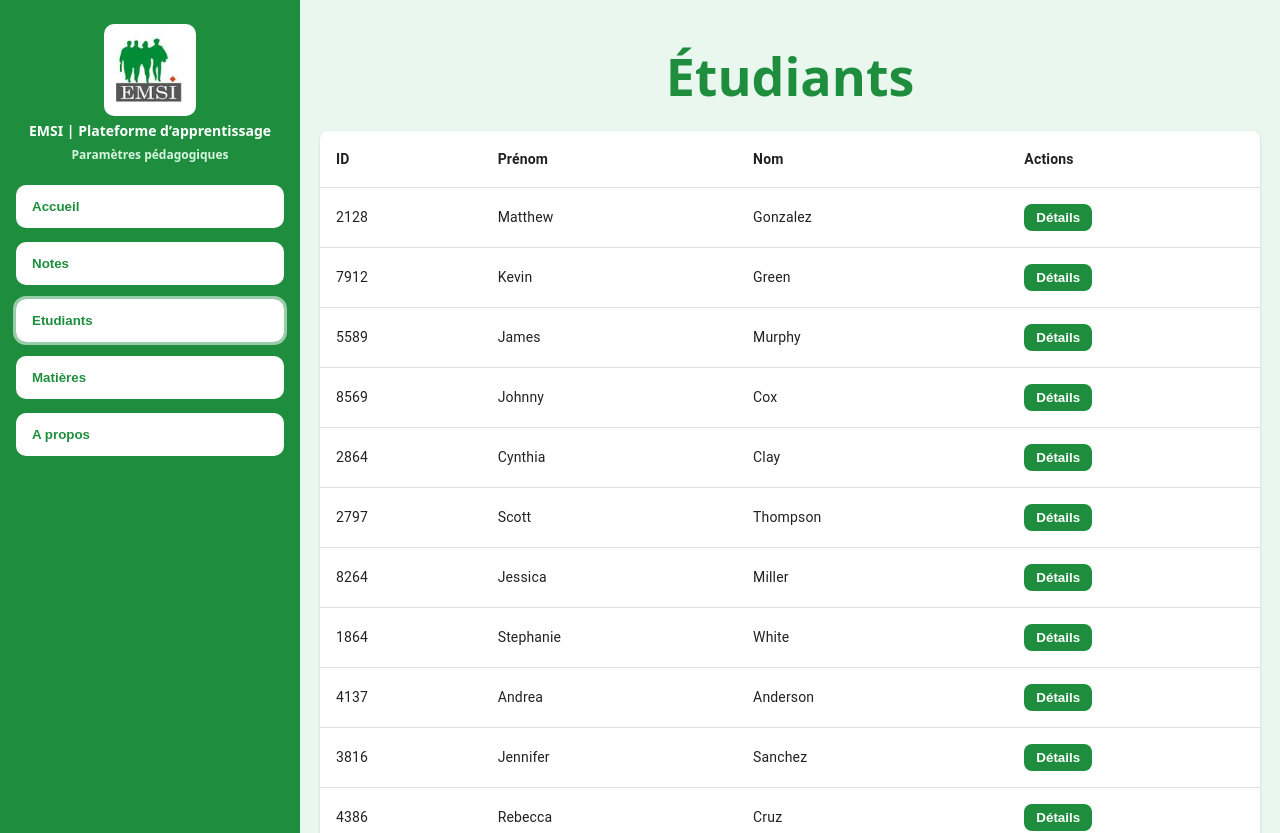
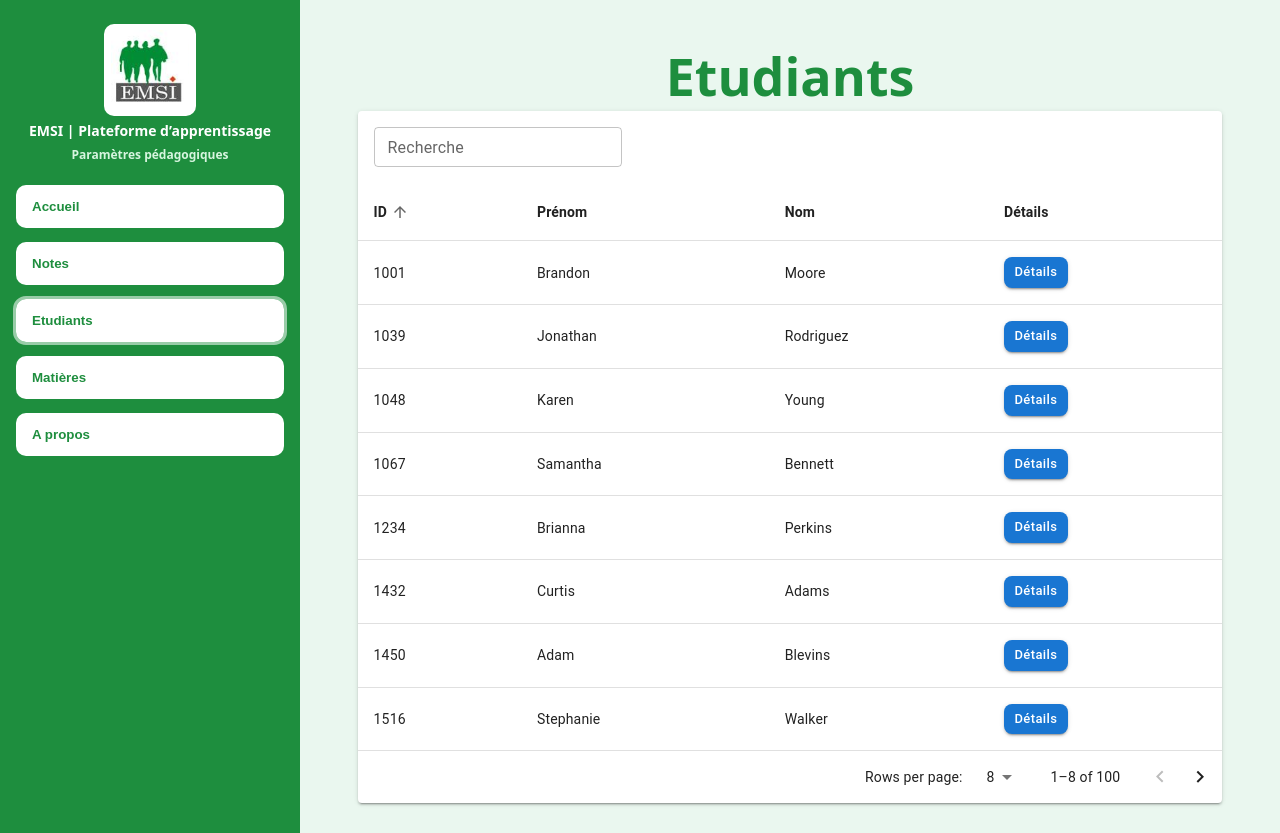
Before and after one commit to MBDS-CASA/react101-BouchaibNamir1, a React (Vite) app: page /etudiants in a window 1280 px wide. Shown: the top 833 px of the page. Built offline with nearby package versions, Linux system fonts and the light colour scheme.

Commit message:
TD06: Optimisation affichage (recherche, tri, pagination)

```diff
--- a/src/components/Apropos.jsx
+++ b/src/components/Apropos.jsx
@@ -1,12 +1,20 @@
+import Paper from "@mui/material/Paper";
+
 export default function Apropos() {
   return (
     <main className="main">
       <h1 className="app-title">A propos</h1>
 
-      <p style={{ fontWeight: "bold" }}>
-        Ce projet est réalisé par <br />
-        Bouchaib Namir — 2025
-      </p>
+      <div style={{ width: "min(800px, 92%)", margin: "0 auto" }}>
+        <Paper sx={{ p: 3, borderRadius: 3 }}>
+          <p style={{ marginTop: 0 }}>
+            Ce projet est réalisé par <b>Bouchaib Namir</b> — 2025.
+          </p>
+          <p style={{ marginBottom: 0 }}>
+            EMSI | Plateforme d’apprentissage — Paramètres pédagogiques
+          </p>
+        </Paper>
+      </div>
     </main>
   );
 }
--- /dev/null
+++ b/src/components/DataTable.jsx
@@ -0,0 +1,147 @@
+import { useMemo, useState } from "react";
+
+import Paper from "@mui/material/Paper";
+import Table from "@mui/material/Table";
+import TableBody from "@mui/material/TableBody";
+import TableCell from "@mui/material/TableCell";
+import TableContainer from "@mui/material/TableContainer";
+import TableHead from "@mui/material/TableHead";
+import TablePagination from "@mui/material/TablePagination";
+import TableRow from "@mui/material/TableRow";
+import TableSortLabel from "@mui/material/TableSortLabel";
+import TextField from "@mui/material/TextField";
+import Stack from "@mui/material/Stack";
+
+function compare(a, b, orderBy) {
+  const va = a?.[orderBy];
+  const vb = b?.[orderBy];
+
+  // nombres
+  if (typeof va === "number" && typeof vb === "number") return va - vb;
+
+  // dates (YYYY-MM-DD)
+  const da = Date.parse(va);
+  const db = Date.parse(vb);
+  if (!Number.isNaN(da) && !Number.isNaN(db)) return da - db;
+
+  // strings
+  return String(va ?? "").localeCompare(String(vb ?? ""), "fr", {
+    sensitivity: "base",
+  });
+}
+
+export default function DataTable({ columns, rows }) {
+  const [query, setQuery] = useState("");
+  const [orderBy, setOrderBy] = useState(columns?.[0]?.key || "id");
+  const [order, setOrder] = useState("asc"); // asc | desc
+  const [page, setPage] = useState(0);
+  const [rowsPerPage, setRowsPerPage] = useState(8);
+
+  // 1) filtre (recherche)
+  const filtered = useMemo(() => {
+    const q = query.trim().toLowerCase();
+    if (!q) return rows;
+
+    return rows.filter((r) =>
+      columns.some((c) =>
+        String(r?.[c.key] ?? "")
+          .toLowerCase()
+          .includes(q)
+      )
+    );
+  }, [query, rows, columns]);
+
+  // 2) tri
+  const sorted = useMemo(() => {
+    const arr = [...filtered];
+    arr.sort((a, b) => {
+      const diff = compare(a, b, orderBy);
+      return order === "asc" ? diff : -diff;
+    });
+    return arr;
+  }, [filtered, orderBy, order]);
+
+  // 3) pagination
+  const paged = useMemo(() => {
+    const start = page * rowsPerPage;
+    return sorted.slice(start, start + rowsPerPage);
+  }, [sorted, page, rowsPerPage]);
+
+  const handleSort = (key) => {
+    if (orderBy === key) {
+      setOrder((o) => (o === "asc" ? "desc" : "asc"));
+    } else {
+      setOrderBy(key);
+      setOrder("asc");
+    }
+    setPage(0);
+  };
+
+  return (
+    <Paper className="table-card" elevation={2}>
+      <Stack direction="row" sx={{ p: 2 }} justifyContent="space-between" gap={2}>
+        <TextField
+          size="small"
+          label="Recherche"
+          value={query}
+          onChange={(e) => {
+            setQuery(e.target.value);
+            setPage(0);
+          }}
+          placeholder="Tapez pour filtrer…"
+        />
+      </Stack>
+
+      <TableContainer>
+        <Table>
+          <TableHead>
+            <TableRow>
+              {columns.map((c) => (
+                <TableCell key={c.key} sx={{ fontWeight: "bold" }}>
+                  <TableSortLabel
+                    active={orderBy === c.key}
+                    direction={orderBy === c.key ? order : "asc"}
+                    onClick={() => handleSort(c.key)}
+                  >
+                    {c.label}
+                  </TableSortLabel>
+                </TableCell>
+              ))}
+            </TableRow>
+          </TableHead>
+
+          <TableBody>
+            {paged.map((r, idx) => (
+              <TableRow key={r.id ?? idx} hover>
+                {columns.map((c) => (
+                  <TableCell key={c.key}>{r?.[c.key]}</TableCell>
+                ))}
+              </TableRow>
+            ))}
+
+            {paged.length === 0 && (
+              <TableRow>
+                <TableCell colSpan={columns.length} align="center" sx={{ py: 4 }}>
+                  Aucun résultat
+                </TableCell>
+              </TableRow>
+            )}
+          </TableBody>
+        </Table>
+      </TableContainer>
+
+      <TablePagination
+        component="div"
+        count={sorted.length}
+        page={page}
+        onPageChange={(_, p) => setPage(p)}
+        rowsPerPage={rowsPerPage}
+        onRowsPerPageChange={(e) => {
+          setRowsPerPage(Number(e.target.value));
+          setPage(0);
+        }}
+        rowsPerPageOptions={[5, 8, 10, 15]}
+      />
+    </Paper>
+  );
+}
--- a/src/components/Etudiants.jsx
+++ b/src/components/Etudiants.jsx
@@ -1,29 +1,40 @@
+import { useMemo } from "react";
 import { useNavigate } from "react-router-dom";
 import data from "../data/data.json";
-import BasicTable from "./BasicTable";
+
+import DataTable from "./DataTable";
+
+// MUI
+import Button from "@mui/material/Button";
 
 export default function Etudiants() {
   const navigate = useNavigate();
 
-  const rows = data.map((n) => ({
-    id: n.student.id,
-    prenom: n.student.firstname,
-    nom: n.student.lastname,
-    action: (
-      <button
-        onClick={() => navigate(`/etudiants/${n.student.id}`)}
-        style={{
-          padding: "6px 12px",
-          borderRadius: 8,
-          border: "none",
-          background: "#1e8e3e",
-          color: "white",
-          fontWeight: "bold",
-          cursor: "pointer",
-        }}
+  // Liste unique des étudiants (pas répétée)
+  const students = useMemo(() => {
+    const map = new Map();
+    data.forEach((n) => {
+      const s = n.student;
+      if (s?.id && !map.has(s.id)) {
+        map.set(s.id, { id: s.id, prenom: s.firstname, nom: s.lastname });
+      }
+    });
+    return Array.from(map.values());
+  }, []);
+
+  const rows = students.map((s) => ({
+    id: s.id,
+    prenom: s.prenom,
+    nom: s.nom,
+    details: (
+      <Button
+        variant="contained"
+        size="small"
+        onClick={() => navigate(`/etudiants/${s.id}`)}
+        sx={{ textTransform: "none", borderRadius: 2 }}
       >
         Détails
-      </button>
+      </Button>
     ),
   }));
 
@@ -31,13 +42,17 @@ export default function Etudiants() {
     { key: "id", label: "ID" },
     { key: "prenom", label: "Prénom" },
     { key: "nom", label: "Nom" },
-    { key: "action", label: "Actions" },
+    { key: "details", label: "Détails" },
   ];
 
   return (
     <main className="main">
-      <h1 className="app-title">Étudiants</h1>
-      <BasicTable columns={columns} rows={rows} />
+      <h1 className="app-title">Etudiants</h1>
+
+      {/* ✅ on garde ton design, juste un container propre */}
+      <div style={{ width: "min(1100px, 92%)", margin: "0 auto" }}>
+        <DataTable columns={columns} rows={rows} />
+      </div>
     </main>
   );
 }
--- a/src/components/Matieres.jsx
+++ b/src/components/Matieres.jsx
@@ -1,22 +1,31 @@
+import { useMemo } from "react";
 import data from "../data/data.json";
-import BasicTable from "./BasicTable";
+import DataTable from "./DataTable";
 
 export default function Matieres() {
-  // on extrait les matières uniques
-  const rows = [...new Set(data.map((n) => n.course))].map((c, index) => ({
-    id: index + 1,
-    matiere: c,
+  const matieres = useMemo(() => {
+    return [...new Set(data.map((n) => n.course))].sort((a, b) =>
+      String(a).localeCompare(String(b), "fr", { sensitivity: "base" })
+    );
+  }, []);
+
+  const rows = matieres.map((m, idx) => ({
+    id: idx + 1,
+    matiere: m,
   }));
 
   const columns = [
-    { key: "id", label: "ID" },
+    { key: "id", label: "#" },
     { key: "matiere", label: "Matière" },
   ];
 
   return (
     <main className="main">
       <h1 className="app-title">Matières</h1>
-      <BasicTable columns={columns} rows={rows} />
+
+      <div style={{ width: "min(900px, 92%)", margin: "0 auto" }}>
+        <DataTable columns={columns} rows={rows} />
+      </div>
     </main>
   );
 }
--- a/src/components/Notes.jsx
+++ b/src/components/Notes.jsx
@@ -1,17 +1,21 @@
+import { useMemo } from "react";
 import data from "../data/data.json";
-import BasicTable from "./BasicTable";
+
+import DataTable from "./DataTable";
 
 export default function Notes() {
-  const rows = data.map((n) => ({
+  const rows = useMemo(() => {
+    return data.map((n) => ({
       id: n.unique_id,
       cours: n.course,
       etudiant: `${n.student.firstname} ${n.student.lastname}`,
       date: n.date,
       note: n.grade,
     }));
+  }, []);
 
   const columns = [
-    { key: "id", label: "ID" },
+    { key: "id", label: "Unique ID" },
     { key: "cours", label: "Cours" },
     { key: "etudiant", label: "Étudiant" },
     { key: "date", label: "Date" },
@@ -21,7 +25,11 @@ export default function Notes() {
   return (
     <main className="main">
       <h1 className="app-title">Notes</h1>
-      <BasicTable columns={columns} rows={rows} />
+
+      {/* même rendu pro que Étudiants */}
+      <div style={{ width: "min(1100px, 92%)", margin: "0 auto" }}>
+        <DataTable columns={columns} rows={rows} />
+      </div>
     </main>
   );
 }
```
Lines whose indentation alone changed are shown as unchanged.
